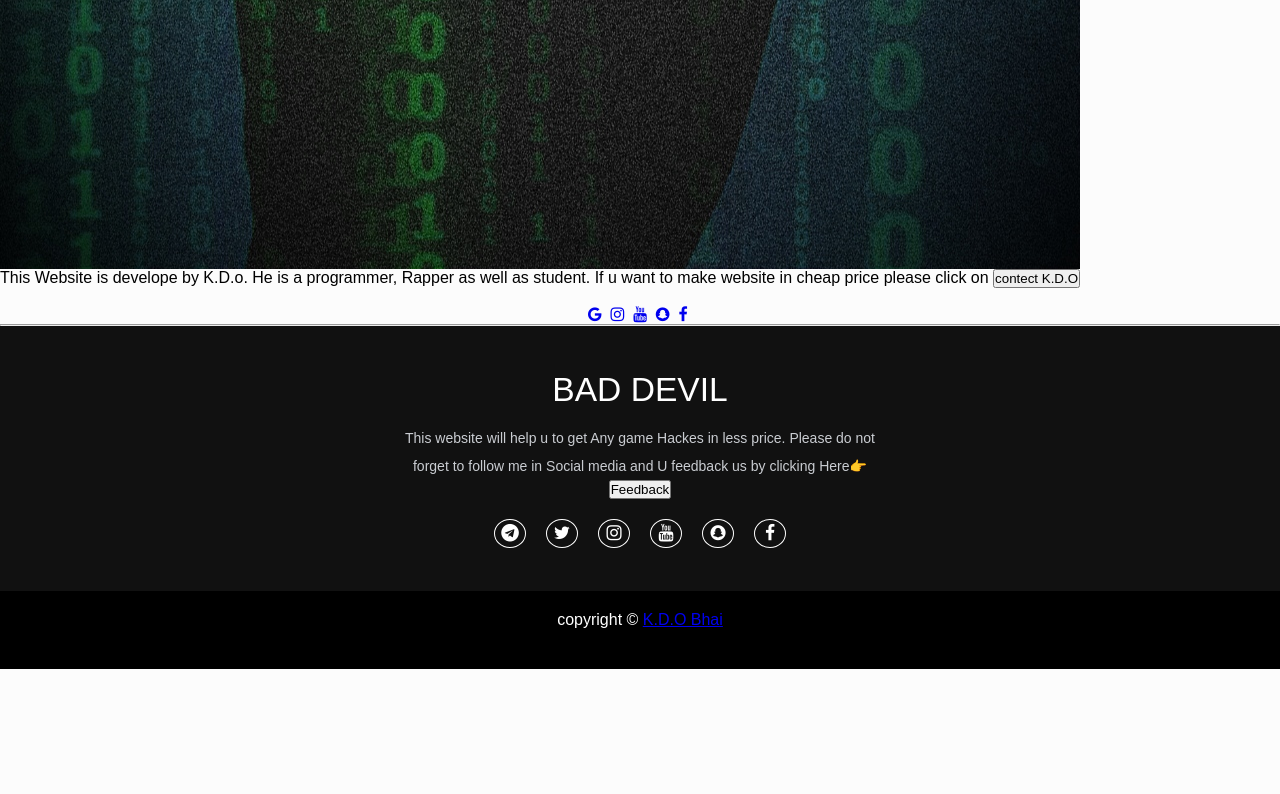
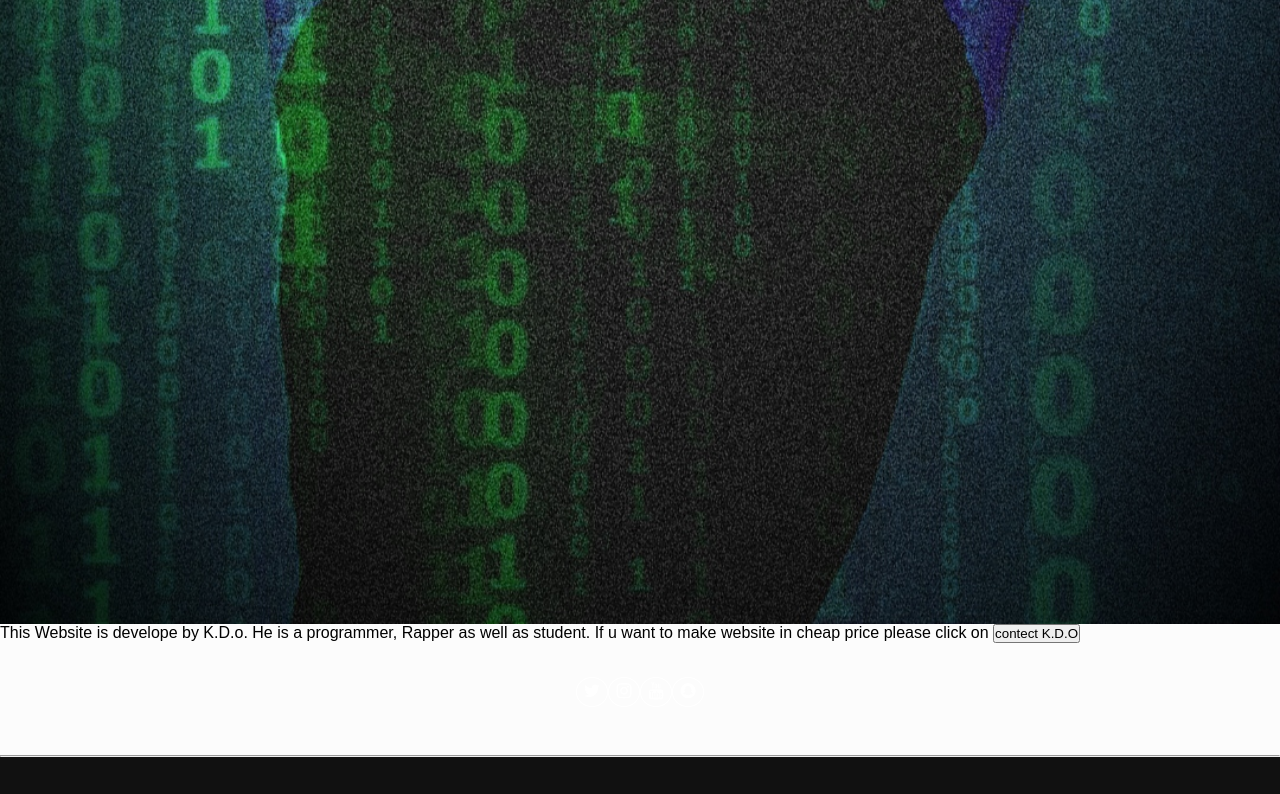
Before and after one commit to kdo2006/bad_devil, a plain HTML site: page about.html in a window 1280 px wide. Shown: the part 2326-3120 px from the top of the page. Before the commit the page ends 2995 px from the top, so only its background shows below. Drawn offline with Linux system fonts and the light colour scheme.

Commit message:
Update about.html

```diff
--- a/about.html
+++ b/about.html
@@ -214,7 +214,7 @@ margin-bottom: 20px;
                 </font>
             </center><br
             <center>
-                <img src="kdo.jpg">
+                <img src="kdo.jpg" height="auto" width="100%">
             </center>
 
           </ul>
@@ -232,11 +232,12 @@ margin-bottom: 20px;
 
        <p>
       <center>
-                <a href="mailto:kdobhai2006@gmail.com"><i class="fa fa-google"></i></a>&nbsp;
-                <a href="https://www.instagram.com/baddevil_youtuber/"><i class="fa fa-instagram"></i></a>&nbsp;
-                <a href="https://www.youtube.com/c/BadDevil"><i class="fa fa-youtube"></i></a>&nbsp;
-                <a href="https://www.snapchat.com/add/im_baddevil?share_id=Pkj4YVIgz7k&locale=en-US"><i class="fa fa-snapchat"></i></a>&nbsp;
-                <a href="https://m.facebook.com/BadDevil96?refsrc=deprecated&_rdr"><i class="fa fa-facebook"></i></a>&nbsp;
+               <ul class="socials">
+                <a href="https://mobile.twitter.com/Mr_BadDevil?t=8z92BCux3SX4KzEHJaxXYg&s=09"><i class="fa fa-twitter"></i></a>
+                <a href="https://www.instagram.com/baddevil_youtuber/"><i class="fa fa-instagram"></i></a>
+                <a href="https://www.youtube.com/c/BadDevil"><i class="fa fa-youtube"></i></a>
+                <a href="https://www.snapchat.com/add/im_baddevil?share_id=Pkj4YVIgz7k&locale=en-US"><i class="fa fa-snapchat"></i></a>
+            </ul>
       </center>
             </p><hr>
        <footer>
```
